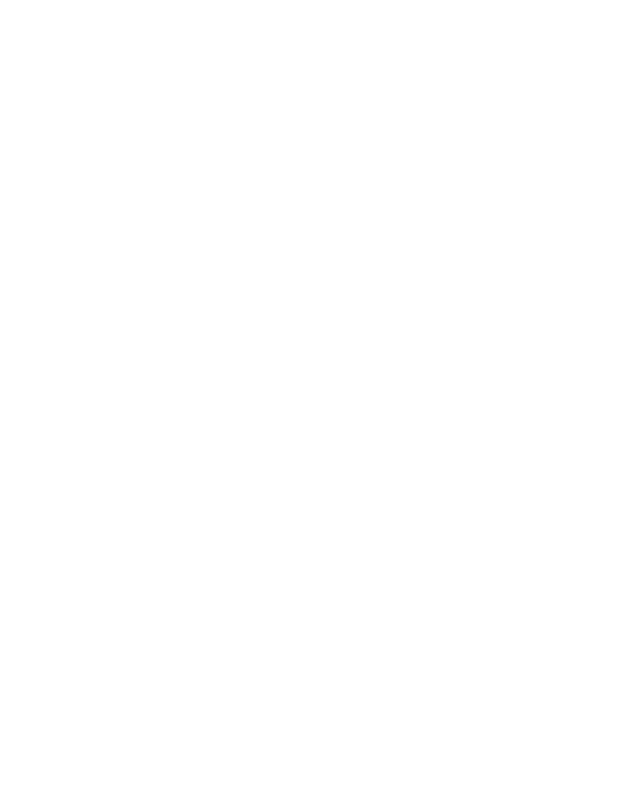
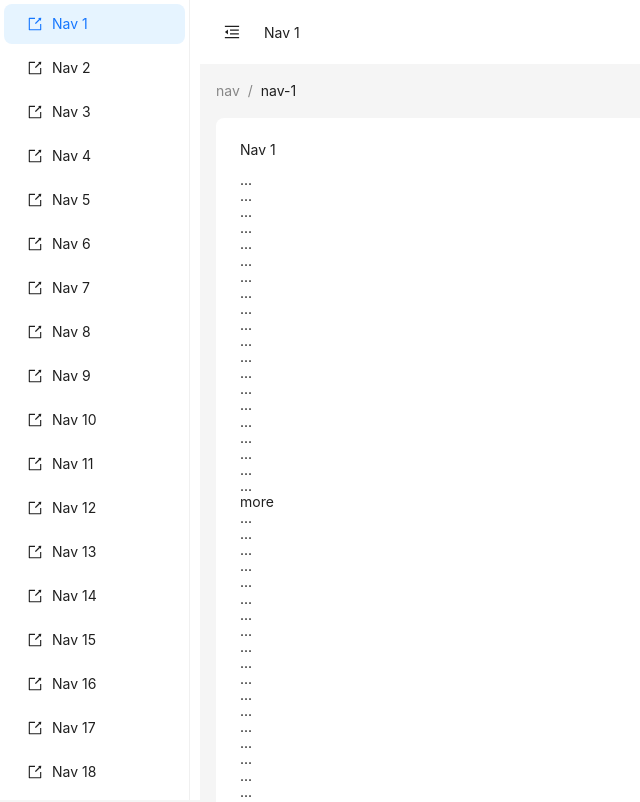
Before and after one commit to Gilgamesh-hoang/CelebMatch-Frontend, a React (Vite) app: page /nav/nav-1 in a window 1280 px wide. Before the commit this address had no page. Shown: the top 802 px of the page, without its empty margins (0-640 px from the left). Built offline with nearby package versions, Linux system fonts and the light colour scheme.

Commit message:
create new sidebar layour for reusing

```diff
--- a/package.json
+++ b/package.json
@@ -10,6 +10,7 @@
     "preview": "vite preview"
   },
   "dependencies": {
+    "@ant-design/icons": "^5.6.1",
     "antd": "^5.24.6",
     "axios": "^1.8.4",
     "dayjs": "^1.11.13",
--- a/src/App.tsx
+++ b/src/App.tsx
@@ -2,9 +2,18 @@
 import {BrowserRouter, Route, Routes} from "react-router-dom";
 import MainLayout from "./layout/MainLayout.tsx";
 import NormalLayout from "./layout/NormalLayout.tsx";
+import VerticalNavigationLayout from "./layout/VerticalNavigationLayout.tsx";
+import {ExportOutlined} from "@ant-design/icons";
+import Nav from "./component/nav/Nav.tsx";
 
 function App() {
-
+    const menuItems = Array.from({ length: 100 }, (_, index) => {
+        return {
+            key: `nav-${index + 1}`,
+            label: `Nav ${index + 1}`,
+            icon: <ExportOutlined />
+        }
+    })
     return (
         <BrowserRouter>
             <div className="App">
@@ -15,6 +24,36 @@
                     <Route element={<NormalLayout/>}>
                         {/*<Route path="/login" element={<Login />} />*/}
                     </Route>
+
+                    <Route path="/nav/" element={
+                        <VerticalNavigationLayout
+                            // menuItems={[
+                            //     {
+                            //         key: 'nav-1', // Key là path
+                            //         label: 'Nav 1',
+                            //         icon: <ExportOutlined />
+                            //     },
+                            //     {
+                            //         key: 'nav-2', // Key là path
+                            //         label: 'Nav 2',
+                            //         icon: <ExportOutlined />
+                            //     }
+                            // ]}
+                            menuItems={menuItems}
+                            // defaultSelectedKey="nav-1"
+                            defaultSelectedKey={menuItems[0].key}
+                        />
+                    }>
+                        {/*<Route path="nav-1" element={<Page 1/>}/>*/}
+                        {/*<Route path="nav-2" element={<Page 2/>}/>*/}
+                        {
+                            menuItems.map((menuItem) => (
+                                <>
+                                    <Route path={menuItem.key} element={<Nav label={menuItem.label}/>}/>
+                                </>
+                            ))
+                        }
+                    </Route>
                 </Routes>
             </div>
         </BrowserRouter>
--- /dev/null
+++ b/src/component/nav/Nav.tsx
@@ -0,0 +1,20 @@
+interface Props {
+    label: string
+}
+
+const Nav = ({label}: Props) => {
+    return (
+        <div>
+            <p>{label}</p>
+            {
+                Array.from({ length: 100 }, (_, index) => (
+                    <div key={index}>
+                        {index % 20 === 0 && index ? 'more' : '...'}
+                        <br />
+                    </div>
+                ))
+            }
+        </div>
+    )
+}
+export default Nav
--- /dev/null
+++ b/src/layout/VerticalNavigationLayout.tsx
@@ -0,0 +1,102 @@
+import {Breadcrumb, Button, Layout, Menu, MenuProps, theme} from "antd";
+import {useEffect, useState} from "react";
+import Sider from "antd/es/layout/Sider";
+import {Content, Header} from "antd/es/layout/layout";
+import { useLocation, useNavigate } from 'react-router'
+import {Outlet} from "react-router-dom";
+import {MenuFoldOutlined, MenuUnfoldOutlined} from "@ant-design/icons";
+
+type MenuItem = Required<MenuProps>['items'][number];
+
+interface Props {
+    menuItems: MenuItem[];
+    defaultSelectedKey: string
+}
+
+const siderStyle: React.CSSProperties = {
+    overflow: 'auto',
+    height: '100vh',
+    position: 'sticky',
+    insetInlineStart: 0,
+    top: 0,
+    bottom: 0,
+    scrollbarWidth: 'thin',
+    scrollbarGutter: 'stable',
+};
+
+const VerticalNavigationLayout = ({menuItems, defaultSelectedKey}: Props) => {
+    const [collapsed, setCollapsed] = useState(false);
+    const [selectedKey, setSelectedKey] = useState<string>(defaultSelectedKey);
+    const {token: {colorBgContainer, borderRadiusLG}} = theme.useToken();
+    const navigate = useNavigate();
+    const location = useLocation();
+    const breadcrumbItems = location.pathname.split('/').filter(Boolean);
+
+    useEffect(() => {
+        if (breadcrumbItems.length < 2){
+            navigate(defaultSelectedKey);
+        }
+    }, [defaultSelectedKey]);
+
+    useEffect(() => {
+        const item = menuItems.find((item) => location.pathname.endsWith(item!.key as string));
+        if (item){
+            setSelectedKey(item.key as string);
+        }
+    }, [location]);
+
+    const selectedItem = menuItems.find((item) => item!.key === selectedKey);
+    const selectedLabel = typeof selectedItem?.label === 'string' ? selectedItem.label : '';
+
+    return (
+        <Layout hasSider style={{ minHeight: '100vh' }}>
+            <Sider style={siderStyle} collapsible collapsed={collapsed} trigger={null} theme="light">
+                <Menu
+                    defaultSelectedKeys={[defaultSelectedKey]}
+                    selectedKeys={[selectedKey]}
+                    mode="inline"
+                    items={menuItems}
+                    onClick={({key}) => {
+                        setSelectedKey(key);
+                        navigate(key)
+                    }}
+                />
+            </Sider>
+            <Layout>
+                <Header style={{padding: 0, background: colorBgContainer}}>
+                    <Button
+                        type="text"
+                        icon={collapsed ? <MenuUnfoldOutlined /> : <MenuFoldOutlined />}
+                        onClick={() => setCollapsed(!collapsed)}
+                        style={{
+                            fontSize: '16px',
+                            width: 64,
+                            height: 64,
+                        }}
+                    />
+                    {selectedLabel}
+                </Header>
+                <Content style={{ margin: '0 16px', overflow: 'initial'  }}>
+                    <Breadcrumb style={{ margin: '16px 0' }}>
+                        {
+                            breadcrumbItems.map((breadcrumbItem, index) => (
+                                <Breadcrumb.Item key={index}>{breadcrumbItem}</Breadcrumb.Item>
+                            ))
+                        }
+                    </Breadcrumb>
+                    <div
+                        style={{
+                            padding: 24,
+                            minHeight: 360,
+                            background: colorBgContainer,
+                            borderRadius: borderRadiusLG,
+                        }}
+                    >
+                        <Outlet/>
+                    </div>
+                </Content>
+            </Layout>
+        </Layout>
+    )
+}
+export default VerticalNavigationLayout
```
Also changed, not shown: 1 other file (tests, documents, lock files or other folders). Lines whose indentation alone changed are shown as unchanged.
